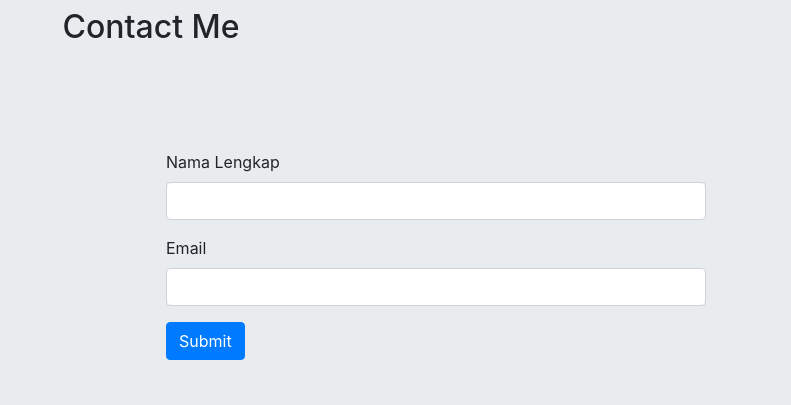
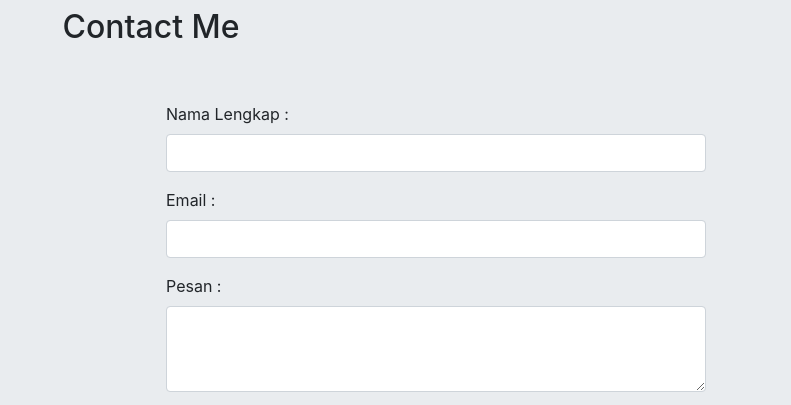
Before and after one commit to radhitaunullah/Portofolio, a plain HTML site: page index.html in a window 1280 px wide. Shown: the part 1290-1695 px from the top of the page, 489-1280 px from the left. Drawn offline with nearby package versions, Linux system fonts and the light colour scheme.

Commit message:
Update 3

```diff
--- a/index.html
+++ b/index.html
@@ -80,12 +80,16 @@
             <div class="col-sm-6">
               <form>
                 <div class="form-group">
-                  <label for="nama">Nama Lengkap</label>
+                  <label for="nama">Nama Lengkap : </label>
                   <input type="text" class="form-control" id="exampleInputnama" aria-describedby="nama">
                 </div>
                 <div class="form-group">
-                  <label for="email">Email</label>
+                  <label for="email">Email : </label>
                   <input type="eamil" class="form-control" id="exampleInputemail">
+                </div>
+                <div class="form-group">
+                  <label for="exampleFormControlTextarea1">Pesan : </label>
+                  <textarea class="form-control" id="exampleFormControlTextarea1" rows="3"></textarea>
                 </div>
                 <button type="submit" class="btn btn-primary">Submit</button>
               </form>
```
